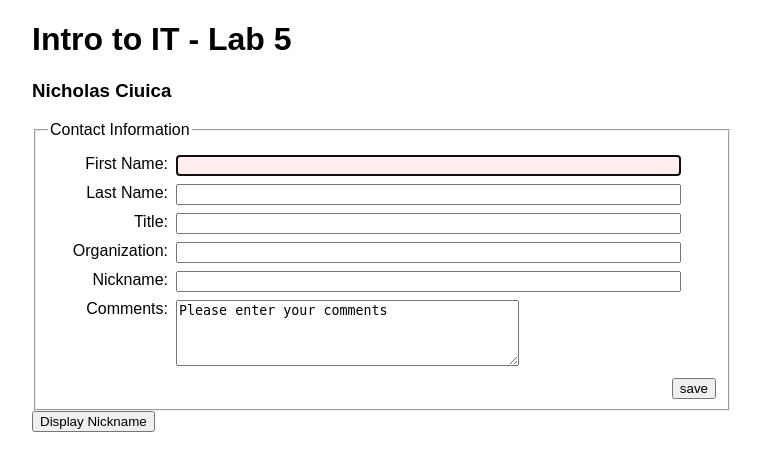
After one commit to NicholasCiuica/itws1100-ciuicn, a PHP site: page /classes/IntroITWS/labs/lab05/lab5.html in a window 1280 px wide. The commit adds this page. Shown: the top 471 px of the page, without its empty margins (258-1019 px from the left). Run offline with PHP 8.4, Linux system fonts and the light colour scheme.

Commit message:
lab5 solution

```diff
--- a/classes/IntroITWS/labs/lab05/index.html
+++ b/classes/IntroITWS/labs/lab05/index.html
@@ -72,13 +72,14 @@
 
       <div class="block">
          <p>
-            In lab 5...
+            In lab 5 I used JavaScript to manipulate a form.
          </p>
       </div>
 
       <div class="block">
          <p>
-            Links to ...<br><br>
+            Link to lab 5 edited form:<br><br>
+            <a href="lab5.html">lab5.html</a>
          </p>
       </div>
 
--- a/classes/IntroITWS/labs/lab05/ITWS1100-Lab5-JavaScript 2/lab5.css
+++ b/classes/IntroITWS/labs/lab05/lab5.css
@@ -29,6 +29,9 @@ fieldset {
 .value {
    margin: 0 0 0.5em 0;
 }
+.value > *:focus {
+   background-color: #fee;
+}
 #save {
    float: right;
 }
--- /dev/null
+++ b/classes/IntroITWS/labs/lab05/lab5.html
@@ -0,0 +1,49 @@
+<!DOCTYPE html>
+<html lang="en">
+
+<head>
+   <title>Lab 5</title>
+   <meta charset="UTF-8">
+   <link href="lab5.css" rel="stylesheet" type="text/css">
+</head>
+
+<body>
+   <div id="bodyBlock">
+      <h1>Intro to IT - Lab 5</h1>
+      <h3>Nicholas Ciuica</h3>
+      <form id="addForm" name="addForm" action="#" method="post" onsubmit="return validate(this);">
+         <fieldset>
+            <legend>Contact Information</legend>
+            <div class="formData">
+
+               <label class="field" for="firstName">First Name:</label>
+               <div class="value"><input type="text" size="60" value="" name="firstName" id="firstName"></div>
+
+               <label class="field" for="lastName">Last Name:</label>
+               <div class="value"><input type="text" size="60" value="" name="lastName" id="lastName"></div>
+
+               <label class="field" for="title">Title:</label>
+               <div class="value"><input type="text" size="60" value="" name="title" id="title"></div>
+
+               <label class="field" for="org">Organization:</label>
+               <div class="value"><input type="text" size="60" value="" name="org" id="org"></div>
+
+               <label class="field" for="pseudonym">Nickname:</label>
+               <div class="value"><input type="text" size="60" value="" name="pseudonym" id="pseudonym"></div>
+
+               <label class="field" for="comments">Comments:</label>
+               <!-- onfocus does not have a click delay like onclick does so I used it instead -->
+               <div class="value"><textarea rows="4" cols="40" name="comments" id="comments"
+                  onfocus="clearDefault(this)" onblur="addDefault(this)">Please enter your comments</textarea></div>
+
+               <input type="submit" value="save" id="save" name="save">
+            </div>
+         </fieldset>
+      </form>
+      <button onclick="return displayName(document.querySelector('#addForm'))">Display Nickname</button>
+   </div>
+   <!-- I moved script tag to end of body because form needs to be loaded in before I can access/manipulate it -->
+   <script src="lab5.js"></script>
+</body>
+
+</html>
--- /dev/null
+++ b/classes/IntroITWS/labs/lab05/lab5.js
@@ -0,0 +1,79 @@
+/* Lab 5 JavaScript File
+   Place variables and functions in this file */
+
+//focusing in on first form element on first load of page
+document.querySelector(".formData > .value:first-of-type > *").focus();
+
+const defaultComment = "Please enter your comments";
+
+function validate(formObj) {
+   // put your validation code here
+   // it will be a series of if statements
+   let validationAlert = "";
+   //form is validated backwards so that first empty field is focused
+   if (formObj.comments.value == "" || formObj.comments.value == defaultComment) {
+      validationAlert = "You must enter a comment\n" + validationAlert;
+      formObj.comments.focus();
+   }
+   if (formObj.pseudonym.value == "") {
+      validationAlert = "You must enter a nickname\n" + validationAlert;
+      formObj.pseudonym.focus();
+   }
+   if (formObj.org.value == "") {
+      validationAlert = "You must enter an organization\n" + validationAlert;
+      formObj.org.focus();
+   }
+   if (formObj.title.value == "") {
+      validationAlert = "You must enter a title\n" + validationAlert;
+      formObj.title.focus();
+   }
+   if (formObj.lastName.value == "") {
+      validationAlert = "You must enter a last name\n" + validationAlert;
+      formObj.lastName.focus();
+   }
+   if (formObj.firstName.value == "") {
+      validationAlert = "You must enter a first name\n" + validationAlert;
+      formObj.firstName.focus();
+   }
+   if(validationAlert != "") {
+      alert(validationAlert);
+      return false;
+   }
+   alert("Successfully submitted" + formObj.comments.value);
+   return true;
+}
+
+//onfocusin and onfocusout functions for comment textarea
+function clearDefault(commentObj) {
+   if(commentObj.value == defaultComment) {
+      commentObj.value = "";
+   }
+}
+function addDefault(commentObj) {
+   if(commentObj.value == "") {
+      commentObj.value = defaultComment;
+   }
+}
+
+//displays the full name and the current nickname based on info currently within the form
+function displayName(formObj) {
+   let validationAlert = "";
+   if (formObj.pseudonym.value == "") {
+      validationAlert = "You must enter a nickname\n" + validationAlert;
+      formObj.pseudonym.focus();
+   }
+   if (formObj.lastName.value == "") {
+      validationAlert = "You must enter a last name\n" + validationAlert;
+      formObj.lastName.focus();
+   }
+   if (formObj.firstName.value == "") {
+      validationAlert = "You must enter a first name\n" + validationAlert;
+      formObj.firstName.focus();
+   }
+   if(validationAlert != "") {
+      alert(validationAlert);
+      return false;
+   }
+   alert(formObj.firstName.value + " " + formObj.lastName.value + " is " + formObj.pseudonym.value);
+   return true;
+}
```
Also changed, not shown: classes/IntroITWS/labs/lab05/ITWS1100-Lab5-JavaScript 2/lab5.html (deleted, +0 -45 lines), classes/IntroITWS/labs/lab05/ITWS1100-Lab5-JavaScript 2/lab5.js (deleted, +0 -14 lines), classes/IntroITWS/labs/lab05/README.md.
